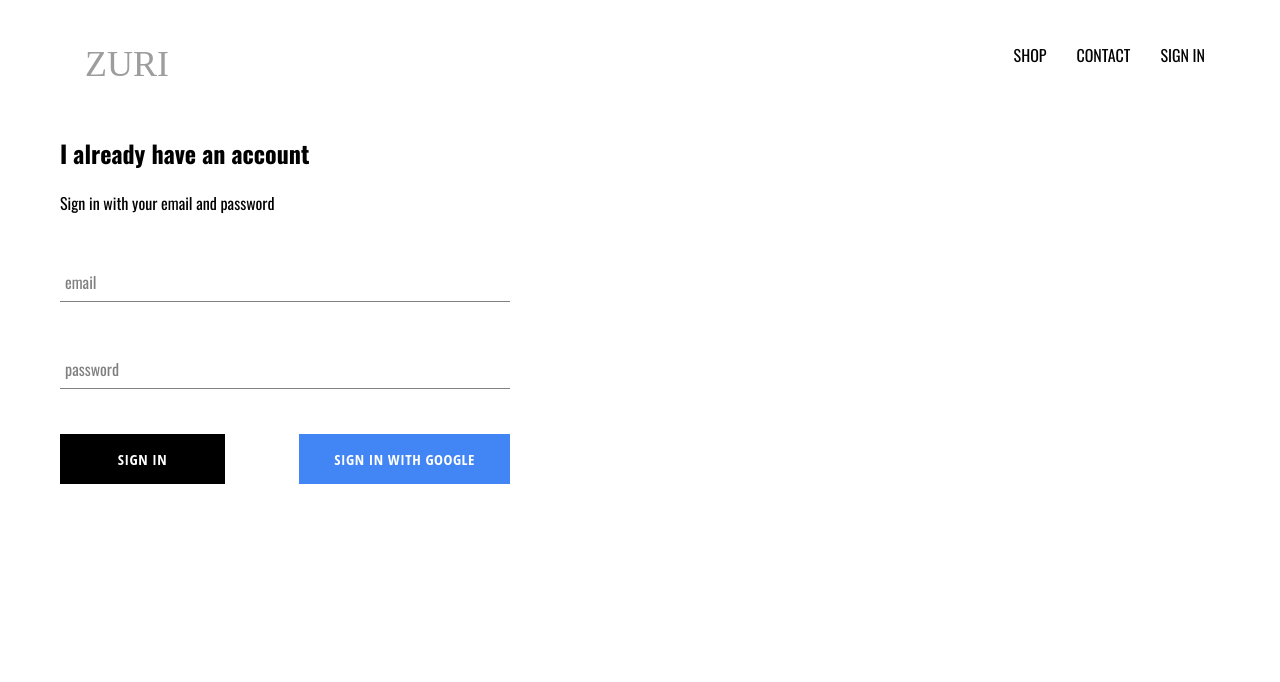
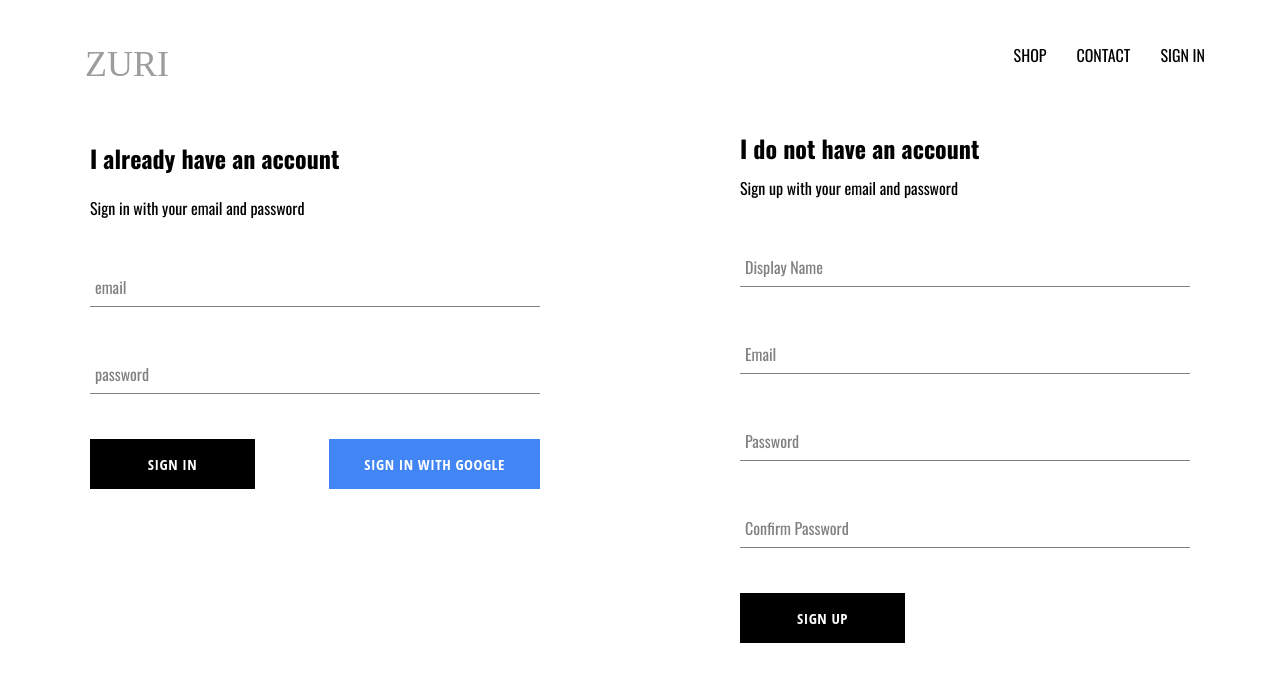
Before and after one commit to k1863/zuri-clothing, a React (Create React App) app: page /signin in a window 1280 px wide. Shown: the top 682 px of the page. Built offline with nearby package versions, Linux system fonts and the light colour scheme; no server answers.

Commit message:
implemented firebase utils, included ability to store authenticated users into our db

```diff
--- a/src/App.js
+++ b/src/App.js
@@ -5,24 +5,38 @@ import { Switch, Route } from "react-router-dom";
 import ShopPage from "./pages/Shop/ShopPage.jsx";
 import NavContainer from "./components/NavContainer/NavContainer.jsx";
 import SignInSignUpPage from "./pages/SignInSignUpPage/SignInSignUpPage.jsx";
-import { auth } from "./firebase/firebase.utils";
+import { auth, createUserProfileDocument } from "./firebase/firebase.utils";
 
 class App extends React.Component {
   constructor(props) {
     super(props);
 
     this.state = {
-        currentUser: null
-    }
+      currentUser: null,
+    };
   }
 
   unsubscribeFromAuth = null;
 
   componentDidMount() {
-    auth.onAuthStateChanged(user => {
-      this.setState({ currentUser: user });
-      console.log(user);
-    })
+    this.unsubscribeFromAuth = auth.onAuthStateChanged(async (userAuth) => {
+      if (userAuth) {
+        const userRef = await createUserProfileDocument(userAuth);
+
+        userRef.onSnapshot((snapShot) => {
+          this.setState({
+            currentUser: {
+              id: snapShot.id,
+              ...snapShot.data(),
+            },
+          });
+
+          console.log(this.state);
+        });
+      }
+
+      this.setState({ currentUser: userAuth });
+    });
   }
 
   componentWillUnmount() {
@@ -41,7 +55,6 @@ class App extends React.Component {
       </div>
     );
   }
-
 }
 
 export default App;
--- /dev/null
+++ b/src/components/SignUp/SignUp.jsx
@@ -0,0 +1,97 @@
+import React, { Component } from "react";
+import FormInput from "../FormInput/FormInput";
+import CustomButton from "../CustomButton/CustomButton";
+
+import { auth, createUserProfileDocument } from "../../firebase/firebase.utils";
+import "./SignUpStyles.scss";
+
+class SignUp extends Component {
+  constructor() {
+    super();
+
+    this.state = {
+      displayName: "",
+      email: "",
+      password: "",
+      confirmPassword: "",
+    };
+  }
+  handleSubmit = async (event) => {
+    event.preventDefault();
+
+    const { displayName, email, password, confirmPassword } = this.state;
+
+    if (password !== confirmPassword) {
+      alert("Passwords don't match");
+      return;
+    }
+    try {
+      const { user } = await auth.createUserWithEmailAndPassword(
+        email,
+        password
+      );
+      await createUserProfileDocument(user, { displayName });
+
+      this.setState({
+        displayName: "",
+        email: "",
+        password: "",
+        confirmPassword: "",
+      });
+    } catch (error) {
+      console.log(error);
+    }
+  };
+
+  handleChange = (event) => {
+    const { name, value } = event.target;
+    this.setState({ [name]: value });
+  };
+
+  render() {
+    const { displayName, email, password, confirmPassword } = this.state;
+    return (
+      <div className="sign-up">
+        <h2 className="title">I do not have an account</h2>
+        <span>Sign up with your email and password</span>
+        <form className="sign-up-form" onSubmit={this.handleSubmit}>
+          <FormInput
+            type="text"
+            name="displayName"
+            value={displayName}
+            onChange={this.handleChange}
+            label="Display Name"
+            required
+          ></FormInput>
+          <FormInput
+            type="email"
+            name="email"
+            value={email}
+            onChange={this.handleChange}
+            label="Email"
+            required
+          />
+          <FormInput
+            type="password"
+            name="password"
+            value={password}
+            onChange={this.handleChange}
+            label="Password"
+            required
+          />
+          <FormInput
+            type="password"
+            name="confirmPassword"
+            value={confirmPassword}
+            onChange={this.handleChange}
+            label="Confirm Password"
+            required
+          />
+          <CustomButton type="submit">SIGN UP</CustomButton>
+        </form>
+      </div>
+    );
+  }
+}
+
+export default SignUp;
--- /dev/null
+++ b/src/components/SignUp/SignUpStyles.scss
@@ -0,0 +1,9 @@
+.sign-up {
+  display: flex;
+  flex-direction: column;
+  width: 450px;
+
+  .title {
+    margin: 10px 0;
+  }
+}
--- a/src/firebase/firebase.utils.js
+++ b/src/firebase/firebase.utils.js
@@ -1,6 +1,7 @@
 import firebase from "firebase/app";
 import "firebase/firestore";
 import "firebase/auth";
+
 
 const config = {
   apiKey: "AIzaSyBo_USm0IWvHXtVcHam-tf6KOY87_2dNWg",
@@ -15,11 +16,38 @@ const config = {
 
 firebase.initializeApp(config);
 
+export const createUserProfileDocument = async (userAuth, additionalData) => {
+  if (!userAuth) return;
+
+  const userRef = firestore.doc(`users/${userAuth.uid}`);
+
+  const snapShot = await userRef.get();
+
+  if (!snapShot.exists) {
+    const { displayName, email } = userAuth;
+    const createdAt = new Date();
+
+    try {
+      await userRef.set({
+        displayName,
+        email,
+        createdAt,
+        ...additionalData,
+      })
+    } catch (error) {
+      console.log(error.message, "error creating user");
+    }
+  }
+  return userRef;
+};
+
+
+
 export const auth = firebase.auth();
 export const firestore = firebase.firestore();
 
 const provider = new firebase.auth.GoogleAuthProvider();
-provider.setCustomParameters({ prompt: 'select_account' });
+provider.setCustomParameters({ prompt: "select_account" });
 export const signInWithGoogle = () => auth.signInWithPopup(provider);
 
 export default firebase;
--- a/src/pages/SignInSignUpPage/SignInSignUpPage.jsx
+++ b/src/pages/SignInSignUpPage/SignInSignUpPage.jsx
@@ -2,12 +2,13 @@ import React from 'react';
 import "./SignInSignUpStyles.scss";
 import "../../components/SignIn/SignIn";
 import SignIn from '../../components/SignIn/SignIn';
-
+import SignUp from "../../components/SignUp/SignUp";
 
 const SignInSignUpPage = () => {
     return (
         <div className="sign-in-and-sign-up">
-          <SignIn />
+        <SignIn />
+        <SignUp />
         </div>
     );
 };
--- a/src/pages/SignInSignUpPage/SignInSignUpStyles.scss
+++ b/src/pages/SignInSignUpPage/SignInSignUpStyles.scss
@@ -0,0 +1,6 @@
+.sign-in-and-sign-up {
+  width: 1100px;
+  display: flex;
+  justify-content: space-between;
+  margin: 30px auto;
+}
```
Lines whose indentation alone changed are shown as unchanged.
